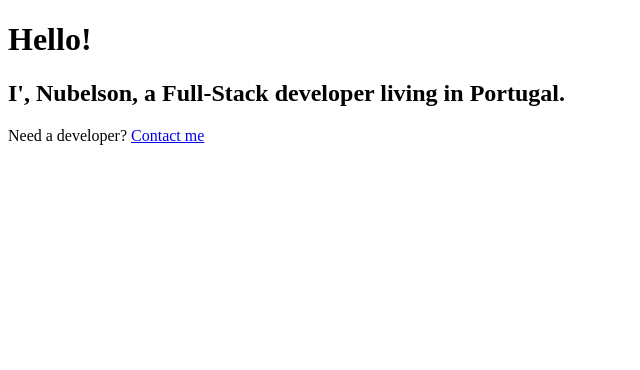
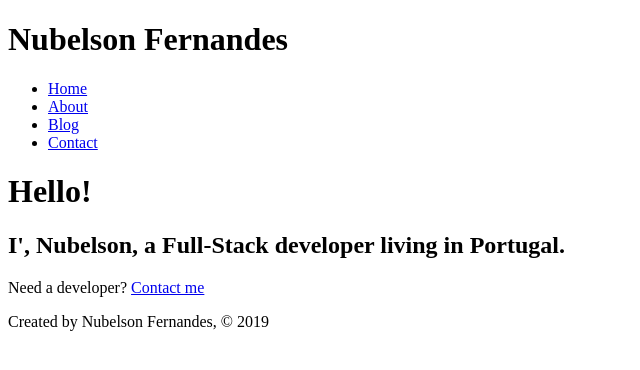
Before and after one commit to nublson/gatsby-bootcamp, a Gatsby site: page / in a window 1280 px wide. Shown: the whole page, without its empty margins (0-640 px from the left). Built offline with nearby package versions, Linux system fonts and the light colour scheme; Gatsby itself is replaced by a stand-in of ours.

Commit message:
Creating Shared Page Components

```diff
--- /dev/null
+++ b/src/components/Footer.js
@@ -0,0 +1,11 @@
+import React from "react"
+
+const Footer = () => {
+    return (
+        <footer>
+            <p>Created by Nubelson Fernandes, &copy; 2019 </p>
+        </footer>
+    )
+}
+
+export default Footer
--- /dev/null
+++ b/src/components/Header.js
@@ -0,0 +1,28 @@
+import React from "react"
+import { Link } from "gatsby"
+
+const Header = () => {
+    return (
+        <header>
+            <h1>Nubelson Fernandes</h1>
+            <nav>
+                <ul>
+                    <li>
+                        <Link to="/">Home</Link>
+                    </li>
+                    <li>
+                        <Link to="/about">About</Link>
+                    </li>
+                    <li>
+                        <Link to="/blog">Blog</Link>
+                    </li>
+                    <li>
+                        <Link to="/contact">Contact</Link>
+                    </li>
+                </ul>
+            </nav>
+        </header>
+    )
+}
+
+export default Header
--- a/src/pages/index.js
+++ b/src/pages/index.js
@@ -1,14 +1,20 @@
 import React from "react"
 import { Link } from "gatsby"
+
+import Footer from "../components/Footer"
+import Header from "../components/Header"
 
 const App = () => {
     return (
         <div>
+            <Header />
             <h1>Hello!</h1>
             <h2>I', Nubelson, a Full-Stack developer living in Portugal.</h2>
             <p>
                 Need a developer? <Link to="/contact">Contact me</Link>
             </p>
+
+            <Footer />
         </div>
     )
 }
```
